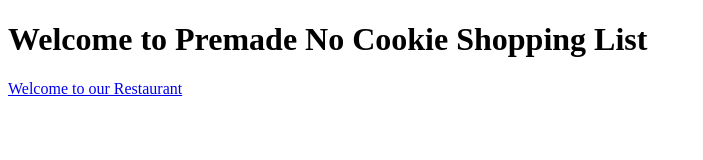
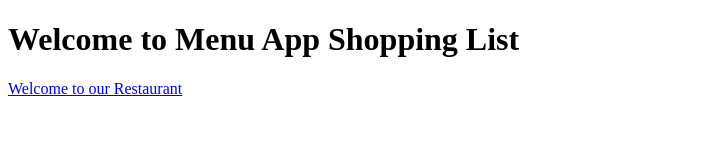
Before and after one commit to amirjaouani/Module4, a plain HTML site: page index.html in a window 1280 px wide. Shown: the whole page, without its empty margins (0-703 px from the left). Drawn offline with Linux system fonts and the light colour scheme.

Commit message:
Module4 solution

```diff
--- a/index.html
+++ b/index.html
@@ -2,10 +2,10 @@
 <html ng-app='MenuApp'>
   <head>
     <meta charset="utf-8">
-    <title>No Cookie Shopping List</title>
+    <title>Menu App Shopping List</title>
   </head>
   <body>
-    <h1>Welcome to Premade No Cookie Shopping List</h1>
+    <h1>Welcome to Menu App Shopping List</h1>
 
     <ui-view></ui-view>
     <script src="angular.min.js"></script>
```
